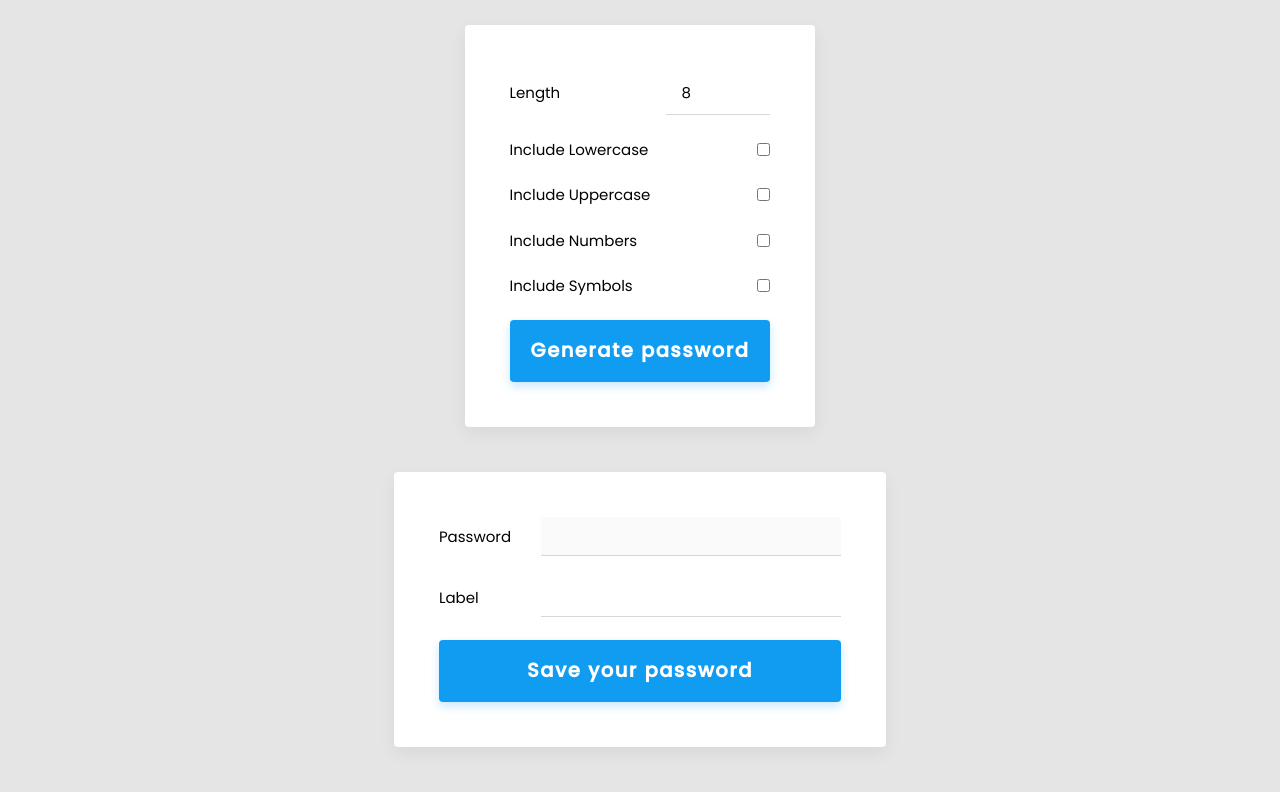
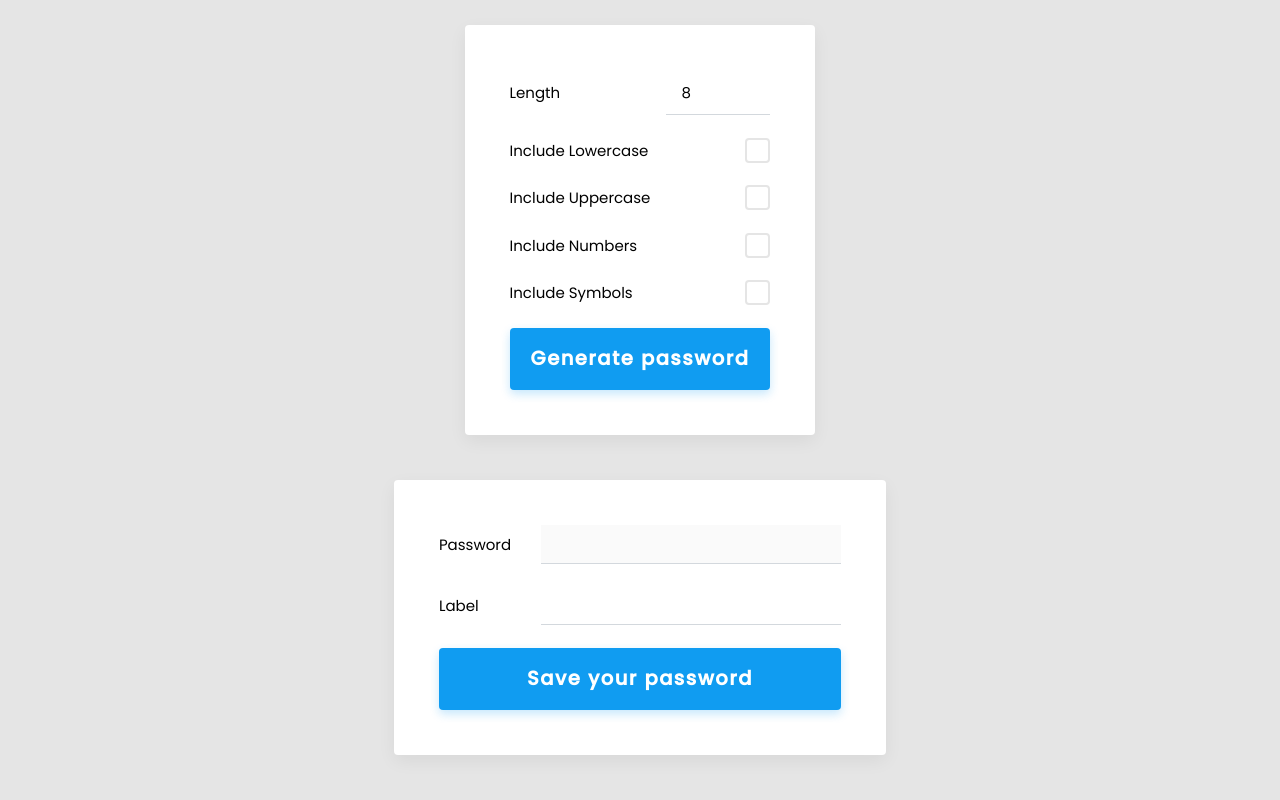
Before and after one commit to jakubfiglak/Password-Manager, a website built with Parcel: page index.html in a window 1280 px wide. Shown: the part 65-865 px from the top of the page. Built offline with nearby package versions, Linux system fonts and the light colour scheme.

Commit message:
Style checkboxes

```diff
--- a/index.html
+++ b/index.html
@@ -3,7 +3,7 @@
   <head>
     <meta charset="UTF-8" />
     <meta name="viewport" content="width=device-width, initial-scale=1.0" />
-    <title>Form Validator</title>
+    <title>Password Generator</title>
     <link rel="stylesheet" href="./scss/main.scss" />
     <script src="./js/index.js" defer></script>
   </head>
--- a/scss/main.scss
+++ b/scss/main.scss
@@ -42,6 +42,42 @@ html {
     &:focus {
       outline: 0;
       border-block-end: 1px solid $color-gray-dark;
+    }
+  }
+
+  &__checkbox {
+    -webkit-appearance: none;
+    position: relative;
+    width: 25px;
+    height: 25px;
+    border: 2px solid $color-background;
+    border-radius: 4px;
+    cursor: pointer;
+    transition: border-color 0.2s;
+
+    &::before {
+      content: '\2714';
+      display: block;
+      position: absolute;
+      color: $color-green;
+      font-size: 1.5rem;
+      top: 50%;
+      left: 50%;
+      transform: translate(-50%, -50%);
+      opacity: 0;
+      transition: opacity 0.2s;
+    }
+
+    &:focus {
+      outline: 0;
+    }
+
+    &:checked {
+      border-color: $color-green;
+
+      &::before {
+        opacity: 1;
+      }
     }
   }
 }
```
Also changed, not shown: dist/index.html, 2 other files.
